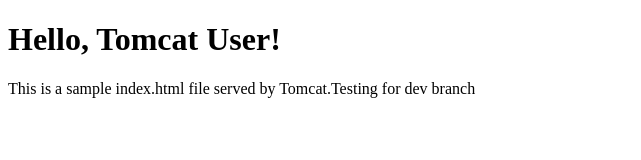
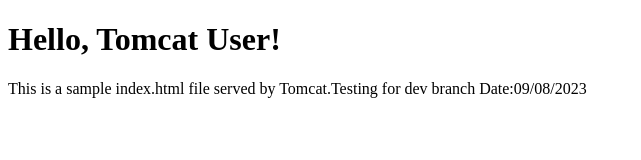
Before and after one commit to hades1908/tomcat-project, a plain HTML site: page hello-world-app/index.html in a window 1280 px wide. Shown: the whole page, without its empty margins (0-641 px from the left). Drawn offline with Linux system fonts and the light colour scheme.

Commit message:
commit from dev branch

```diff
--- a/hello-world-app/index.html
+++ b/hello-world-app/index.html
@@ -5,6 +5,6 @@
 </head>
 <body>
     <h1>Hello, Tomcat User!</h1>
-    <p>This is a sample index.html file served by Tomcat.Testing for dev branch</p>
+    <p>This is a sample index.html file served by Tomcat.Testing for dev branch Date:09/08/2023</p>
 </body>
 </html>
```
Also changed, not shown: 2 other files.
